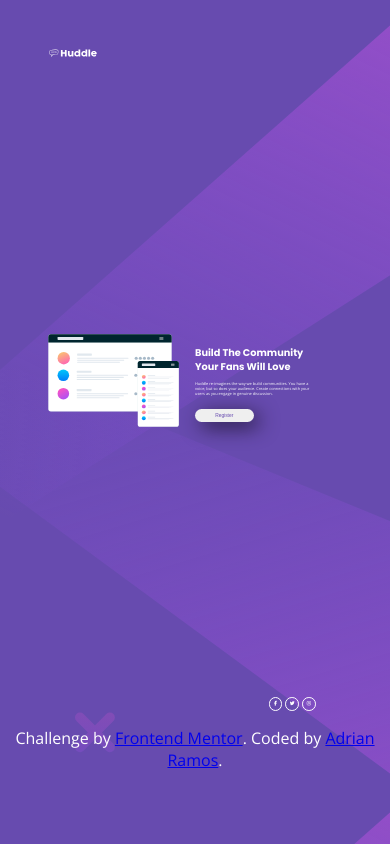
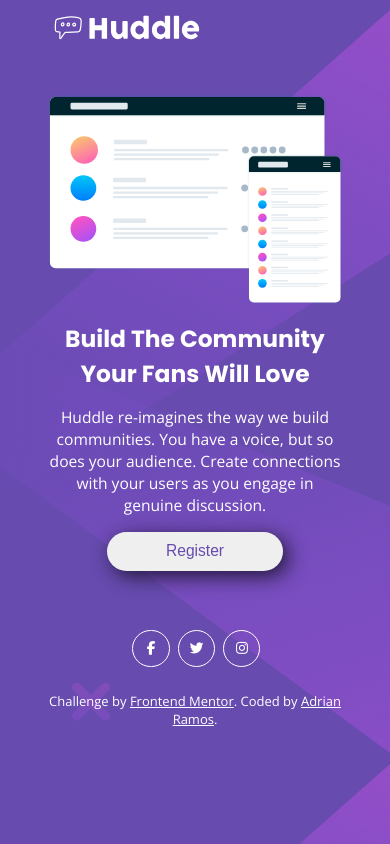
Before and after one commit to adrianrramos/huddle_intro_landing_page, a plain HTML site: page index.html in a window 390 px wide. Drawn offline with nearby package versions, Linux system fonts and the light colour scheme.

Commit message:
add media query styling for small screens

```diff
--- a/index.css
+++ b/index.css
@@ -1,10 +1,5 @@
 @import url('https://fonts.googleapis.com/css2?family=Poppins:wght@400;700&display=swap');
 @import url('https://fonts.googleapis.com/css2?family=Open+Sans&display=swap');
-
-* {
-    /* box-sizing: border-box; */
-    /* border: .05px solid black; */
-}
 
 body {
     background-image: url("../images/bg-desktop.svg");
@@ -61,7 +56,6 @@
     display: flex;
     flex-direction: column;
     justify-content: center;
-    align-items: baseline;
 }
 
 #title {
@@ -123,8 +117,83 @@
     font-size: 1.25vw;
 }
 
-
-
 footer {
     text-align: center;
 }
+
+a {
+    color: inherit;
+}
+
+@media only screen and (max-width: 600px) {
+    #logo-container {
+        margin: auto 0 5vh 0;
+    }
+
+    #logo {
+        width: 40vw;
+    }
+
+    #top-container {
+        flex-direction: column;
+    }
+
+    #left-container {
+        width: 100%;
+        height: auto;
+    }
+
+    #mockup{
+        width: 100%;
+    }
+
+    #right-container {
+        width: 100%;
+        display: flex;
+        flex-direction: column;
+    }
+
+    #title {
+        font-size: 6vw;
+        text-align: center;
+    }
+
+    #description {
+        font-size: 4vw;
+        text-align: center;
+    }
+
+    #button-container {
+        align-self: center;
+    }
+
+    #register-button {
+        height: 10vw;
+        width: 45vw;
+        font-size: 4vw;
+    }
+
+    #socials-container {
+        width: 35%;
+        padding: 7vh 0 0 0;
+        margin: 0 auto;
+        justify-content: space-between;
+    }
+
+    .social-borders{
+        width: 9vw;
+        height: 9vw;
+    }
+
+    .social-logos{
+        width: 3vw;
+        height: 3vw;
+        font-size: 3.5vw;
+    }
+
+    footer {
+        margin: 3vh auto;
+        width: 80%;
+        font-size: small;
+    }
+}
--- a/index.js
+++ b/index.js
@@ -82,4 +82,4 @@
 
 document.body.appendChild(createElement('page-footer', null, 'footer'));
 createChildElement('page-footer', createElement('attribution', null, 'p'));
-document.getElementById('attribution').innerHTML = `Challenge by <a href="https://www.frontendmentor.io?ref=challenge" target="_blank">Frontend Mentor</a>. Coded by <a href="#">Adrian Ramos</a>.`;
+document.getElementById('attribution').innerHTML = `Challenge by <a href="https://www.frontendmentor.io?ref=challenge" target="_blank">Frontend Mentor</a>. Coded by <a href="https://github.com/ramos-codes">Adrian Ramos</a>.`;
```
